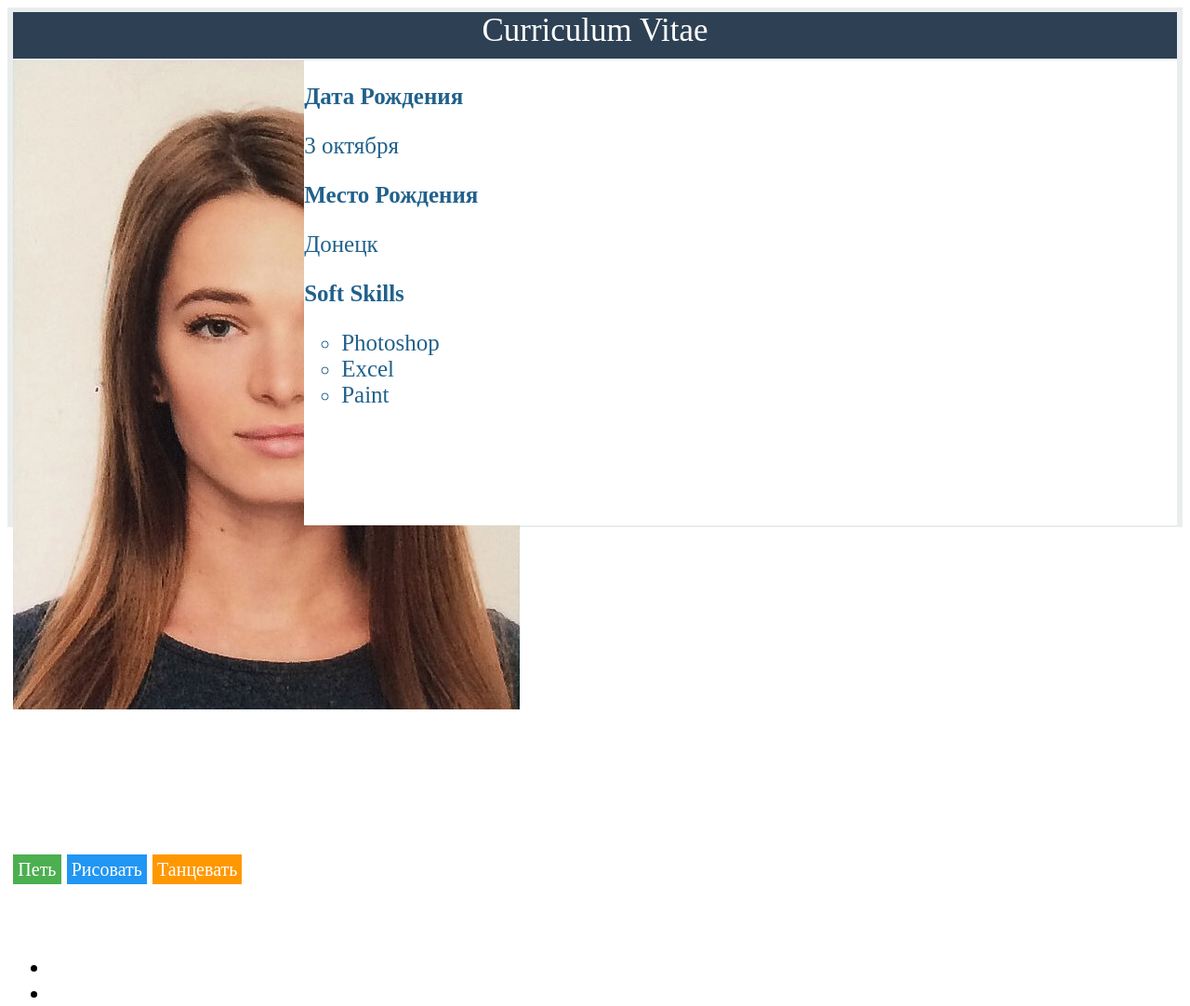
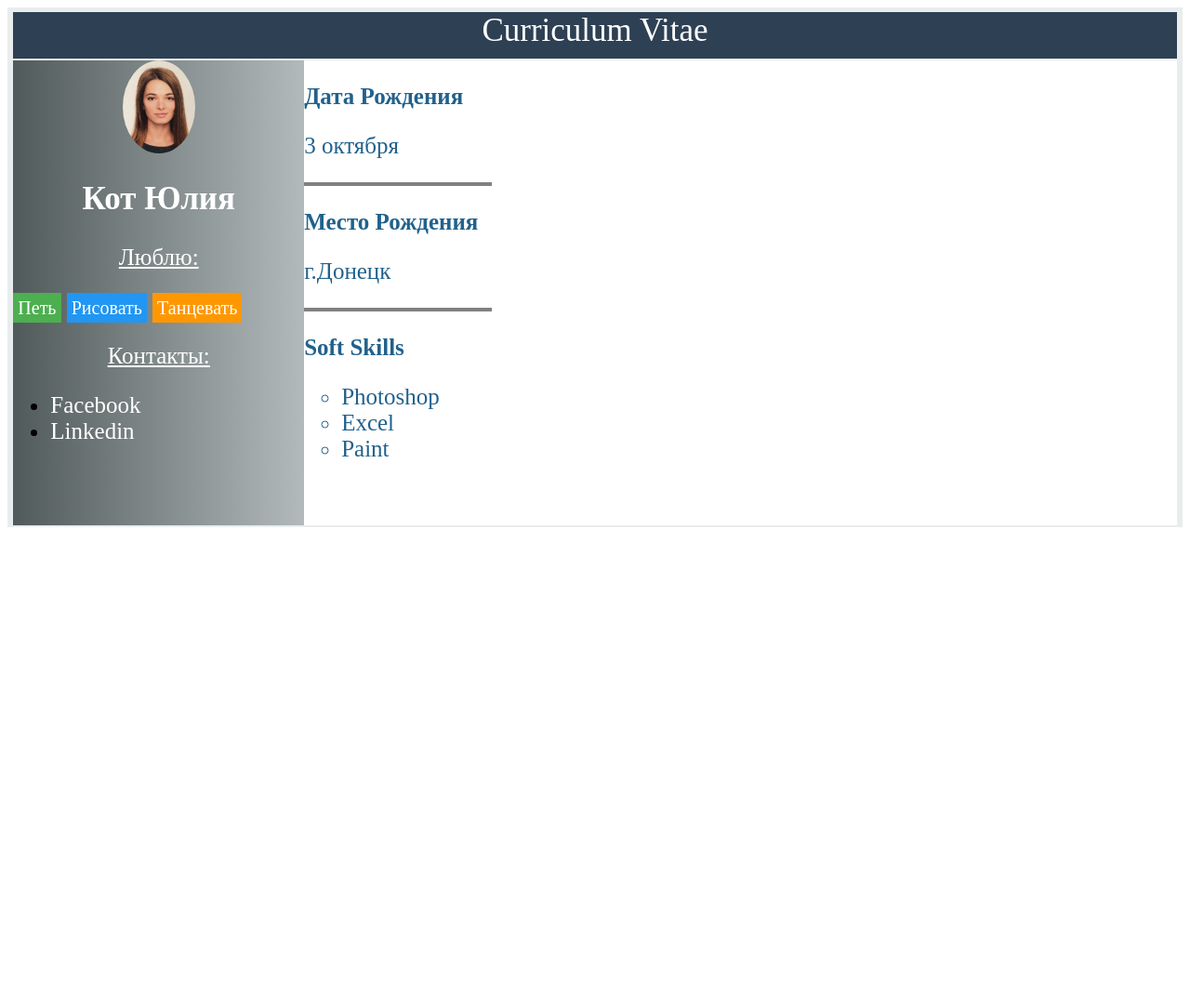
Before and after one commit to julkot/julkot.github.io, a plain HTML site: page HW.html in a window 1280 px wide. Shown: the whole page at 93% size. After the commit the page ends 800 px from the top, so only its background shows below. Drawn offline with Linux system fonts and the light colour scheme.

Commit message:
Файл для сайта

```diff
--- a/HW.html
+++ b/HW.html
@@ -78,7 +78,8 @@ a:hover {
 .L1 {background-color: #4CAF50;}
 .L2 {background-color: #2196F3;}
 .L3 {background-color: #ff9800;}
-<meta name="viewport" content="width=device-width, initial-scale=1.0">
+<meta name="viewport" content="width=device-width, initial-scale=1">
+
 	</style>
 </head>
 		<body>
@@ -86,16 +87,15 @@ a:hover {
 				<div id="id1" class="white_color"> Curriculum Vitae</div>
 				<div id="id2" class="row">
   <div id="grad1" class="column left" style="background-color:#515A5A;">
-	  <picture>
-  <source srcset="julkot.github.io/IMG_3995.JPG" media="(max-width: 30px)">
-  <source srcset="julkot.github.io/IMG_3995.JPG">
-  <img src="julkot.github.io/IMG_3995.JPG" style="width:auto;">
+
+  <img src="https://julkot.github.io/IMG_3995.JPG" alt="Avatar" style="width:25%; border-radius: 50%;  display: block;
+    margin: auto;">
     <h2 class="white_color">Кот Юлия</h2>
-    <p class="white_style"> Люблю</p>
+    <p class="white_style"> Люблю:</p>
     <span class="label L1">Петь</span>
 <span class="label L2">Рисовать</span>
 <span class="label L3">Танцевать</span>
-    <p class="white_style" > Контакты</p>
+    <p class="white_style" > Контакты:</p>
     <ul>
     <li> <a href="https://www.facebook.com/profile.php?id=100017861023493" target="_blank">Facebook</a> </li>
     <li> <a href="https://www.linkedin.com" target="_blank">Linkedin</a></li>
@@ -104,8 +104,10 @@ a:hover {
   <div class="column right" style="background-color:#FFFFFF; border-left: 2px">
     <p class="blue_style"> <b>Дата Рождения</b></p>
     <p class="blue_style">3 октября</p>
+        <hr noshade size="4" width="200px" align="left">
     <p class="blue_style"> <b>Место Рождения</b></p>
-    <p class="blue_style">Донецк</p>
+    <p class="blue_style">г.Донецк</p>
+    <hr noshade size="4" width="200px" align="left">
     <p class="blue_style"> <b>Soft Skills</b></p>
     <ul class="blue_style" type="circle">
     	<li>Photoshop</li>
```
